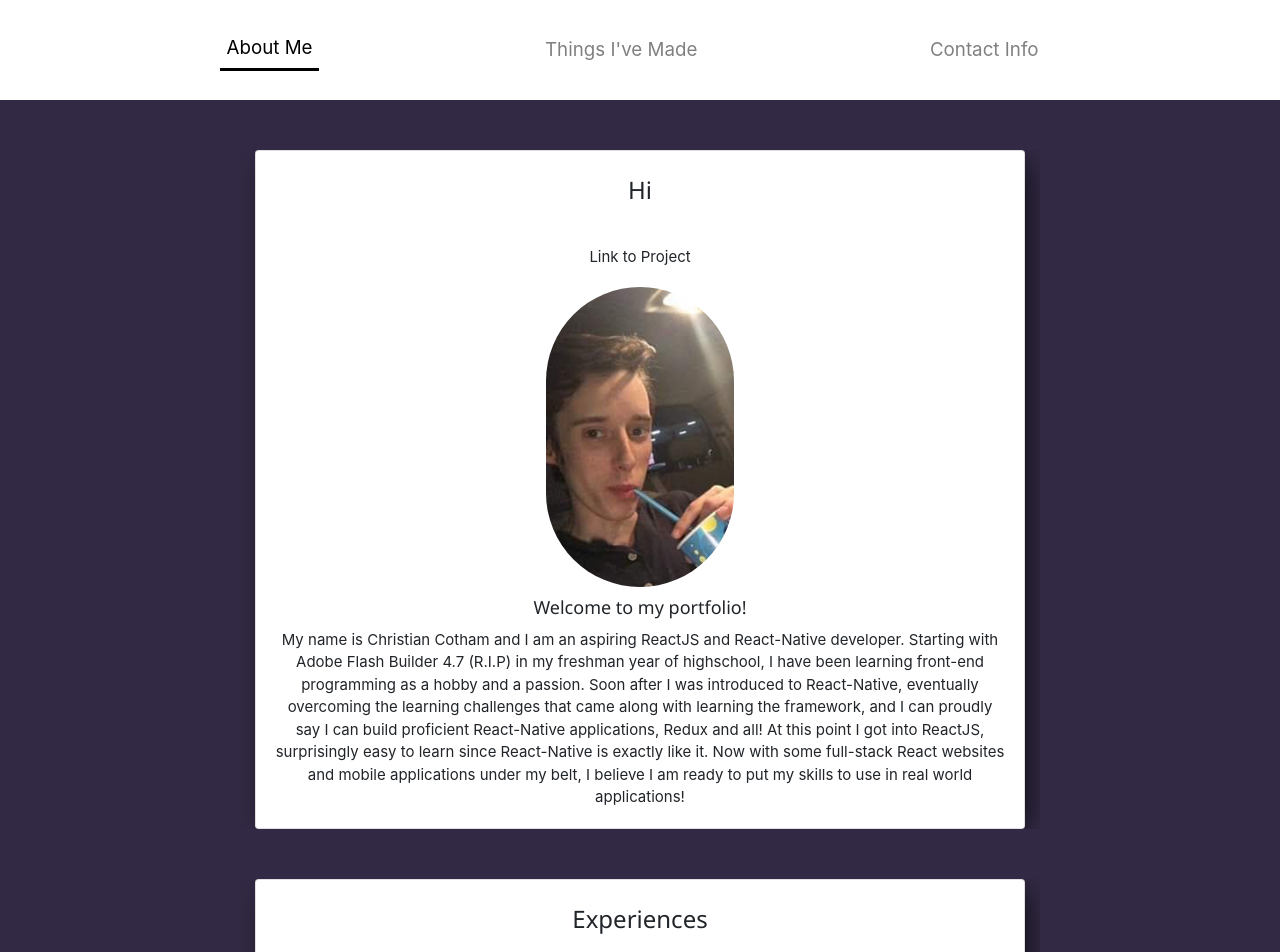
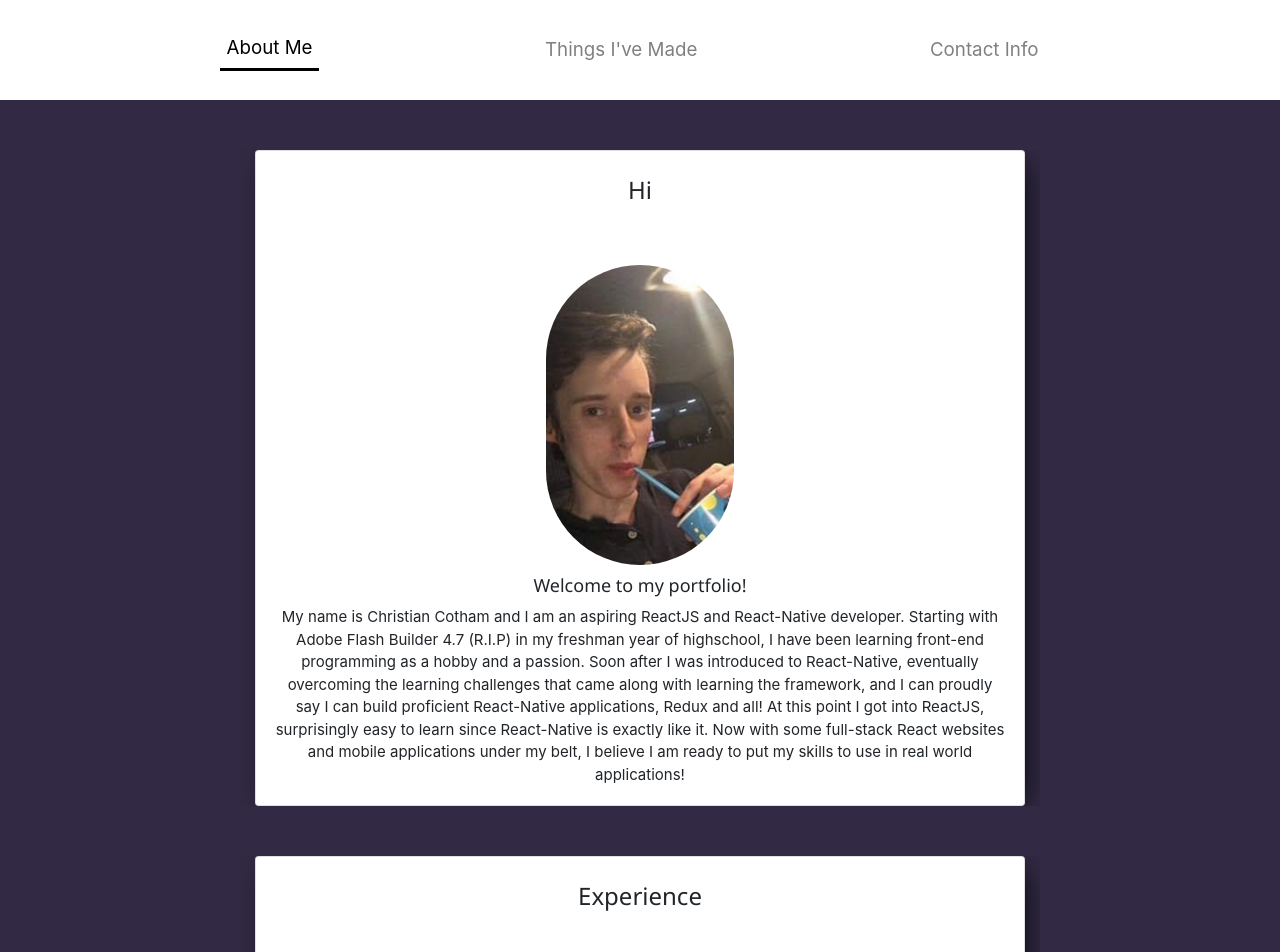
Before and after one commit to DrySoldier/DrySoldier.github.io, a React (Create React App) app: page / in a window 1280 px wide. Shown: the top 952 px of the page. Built offline with nearby package versions, Linux system fonts and the light colour scheme.

Commit message:
last version before i gut it

```diff
--- a/src/App.js
+++ b/src/App.js
@@ -31,7 +31,7 @@ class App extends Component {
               I believe I am ready to put my skills to use in real world applications!
             </ContentCard>
 
-            <ContentCard title='Experiences'>
+            <ContentCard title='Experience'>
 
               <h6>I have experience with the following development languages and packages:</h6>
 
@@ -78,7 +78,7 @@ class App extends Component {
         return (
           <div className='w3-animate-opacity'>
             <ContentCard title='Contact Info'>
-
+              Available
             </ContentCard>
           </div>
 
--- a/src/components/ContentCard.js
+++ b/src/components/ContentCard.js
@@ -10,7 +10,7 @@ export default class ContentCard extends Component {
                 <div className='card box-shadow text-center'>
                     <div style={{ marginTop: 15 }} className='text-center card-title'><h3>{this.props.title}</h3></div>
                     <h5>{this.props.subtitle}</h5>
-                    <a href={this.props.projectURL} rel="noopener noreferrer" target='_blank'>Link to Project</a>
+                    <a href={this.props.projectURL} rel="noopener noreferrer" target='_blank'>{this.props.projectURL}</a>
                     <div className="card-body d-flex align-items-center flex-column justify-content-md-center">
                         {this.props.children}
                     </div>
```
